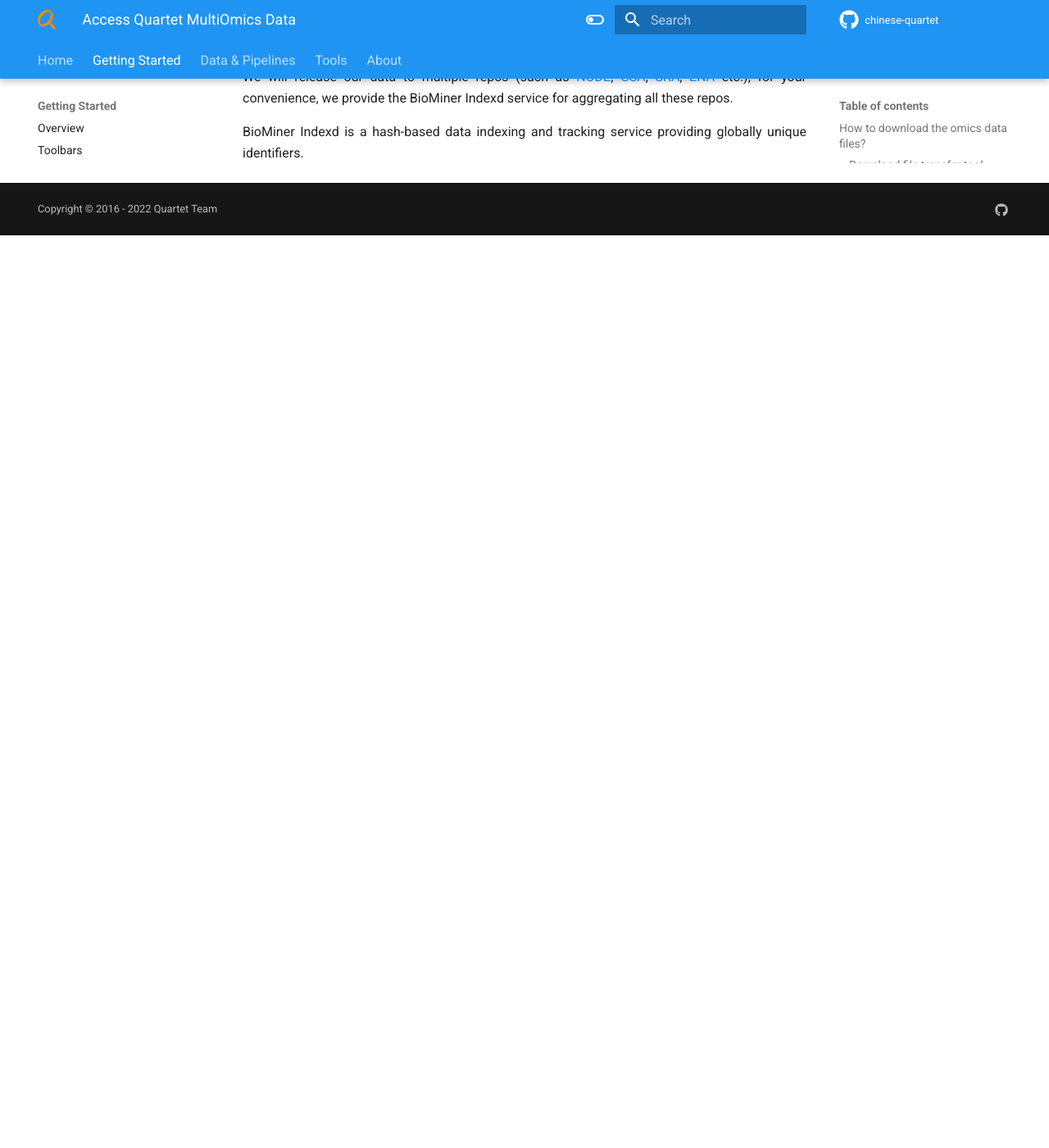
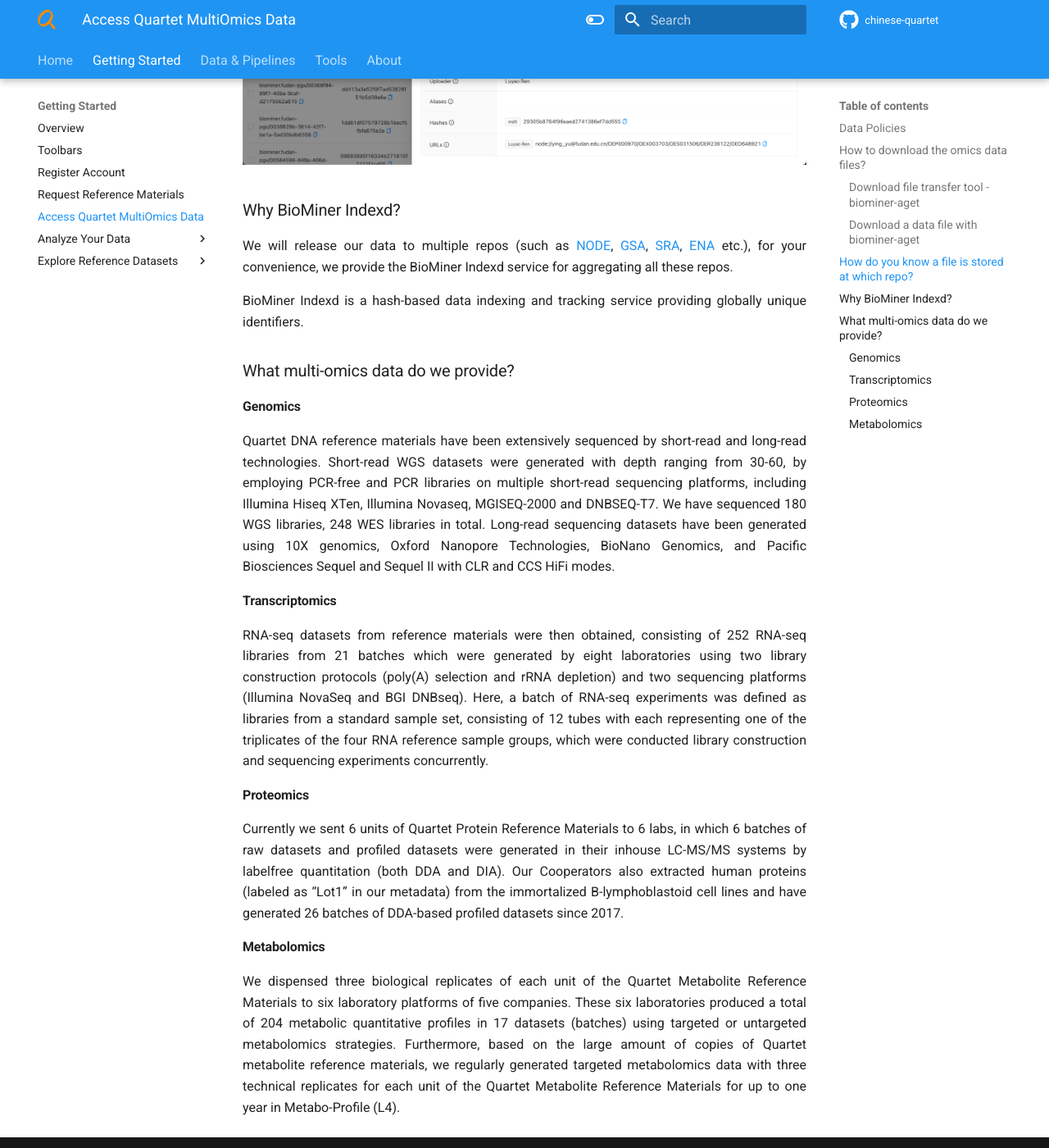
Before and after one commit to chinese-quartet/docs.chinese-quartet.org, an MkDocs documentation site: the page built from docs/getting_started/request_omics_data.md, in a window 1280 px wide and 1400 px high, scrolled down 2338 px. Shown: the whole window at 82% size. Built offline with MkDocs 1.6.1 and Material for MkDocs 9.7.7, drawn with Linux system fonts in a browser that asks for light colours; before the commit the page ends 2625 px from its top, so only the background shows below that; some of the changed text lies outside the part shown.

Commit message:
Update doc for requsting omics data.

```diff
--- a/docs/getting_started/request_omics_data.md
+++ b/docs/getting_started/request_omics_data.md
@@ -1,3 +1,6 @@
+### Data Policies
+The Quartet Multi-omics reference materials and raw datasets are publicly available and accessible. Researchers are encouraged to access and analyze the datasets. The recipients of the Reference Materials are highly encouraged to share their data with Fudan University through the Quartet Data Portal in order for us to improve the reference datasets and to better serve the community.
+
 ### How to download the omics data files?
 
 - Download a metadata table from multi-omics data page.(such as genomics data in <a href="https://www.chinese-quartet.org/#/data/download/quartet-genomics" target="_blank">Multiomics Data -> Genomics Data</a>
@@ -78,3 +81,21 @@
 We will release our data to multiple repos (such as [NODE](https://www.biosino.org/node/), [GSA](https://ngdc.cncb.ac.cn/gsa/), [SRA](https://www.ncbi.nlm.nih.gov/sra), [ENA](https://www.ebi.ac.uk/ena/browser/) etc.), for your convenience, we provide the BioMiner Indexd service for aggregating all these repos.
 
 BioMiner Indexd is a hash-based data indexing and tracking service providing globally unique identifiers.
+
+### What multi-omics data do we provide?
+
+#### Genomics
+
+Quartet DNA reference materials have been extensively sequenced by short-read and long-read technologies. Short-read WGS datasets were generated with depth ranging from 30-60, by employing PCR-free and PCR libraries on multiple short-read sequencing platforms, including Illumina Hiseq XTen, Illumina Novaseq, MGISEQ-2000 and DNBSEQ-T7. We have sequenced 180 WGS libraries, 248 WES libraries in total. Long-read sequencing datasets have been generated using 10X genomics, Oxford Nanopore Technologies, BioNano Genomics, and Pacific Biosciences Sequel and Sequel II with CLR and CCS HiFi modes.
+
+#### Transcriptomics
+
+RNA-seq datasets from reference materials were then obtained, consisting of 252 RNA-seq libraries from 21 batches which were generated by eight laboratories using two library construction protocols (poly(A) selection and rRNA depletion) and two sequencing platforms (Illumina NovaSeq and BGI DNBseq). Here, a batch of RNA-seq experiments was defined as libraries from a standard sample set, consisting of 12 tubes with each representing one of the triplicates of the four RNA reference sample groups, which were conducted library construction and sequencing experiments concurrently.
+
+#### Proteomics
+
+Currently we sent 6 units of Quartet Protein Reference Materials to 6 labs, in which 6 batches of raw datasets and profiled datasets were generated in their inhouse LC-MS/MS systems by labelfree quantitation (both DDA and DIA). Our Cooperators also extracted human proteins (labeled as “Lot1” in our metadata) from the immortalized B-lymphoblastoid cell lines and have generated 26 batches of DDA-based profiled datasets since 2017.
+
+#### Metabolomics
+
+We dispensed three biological replicates of each unit of the Quartet Metabolite Reference Materials to six laboratory platforms of five companies. These six laboratories produced a total of 204 metabolic quantitative profiles in 17 datasets (batches) using targeted or untargeted metabolomics strategies. Furthermore, based on the large amount of copies of Quartet metabolite reference materials, we regularly generated targeted metabolomics data with three technical replicates for each unit of the Quartet Metabolite Reference Materials for up to one year in Metabo-Profile (L4).
```
